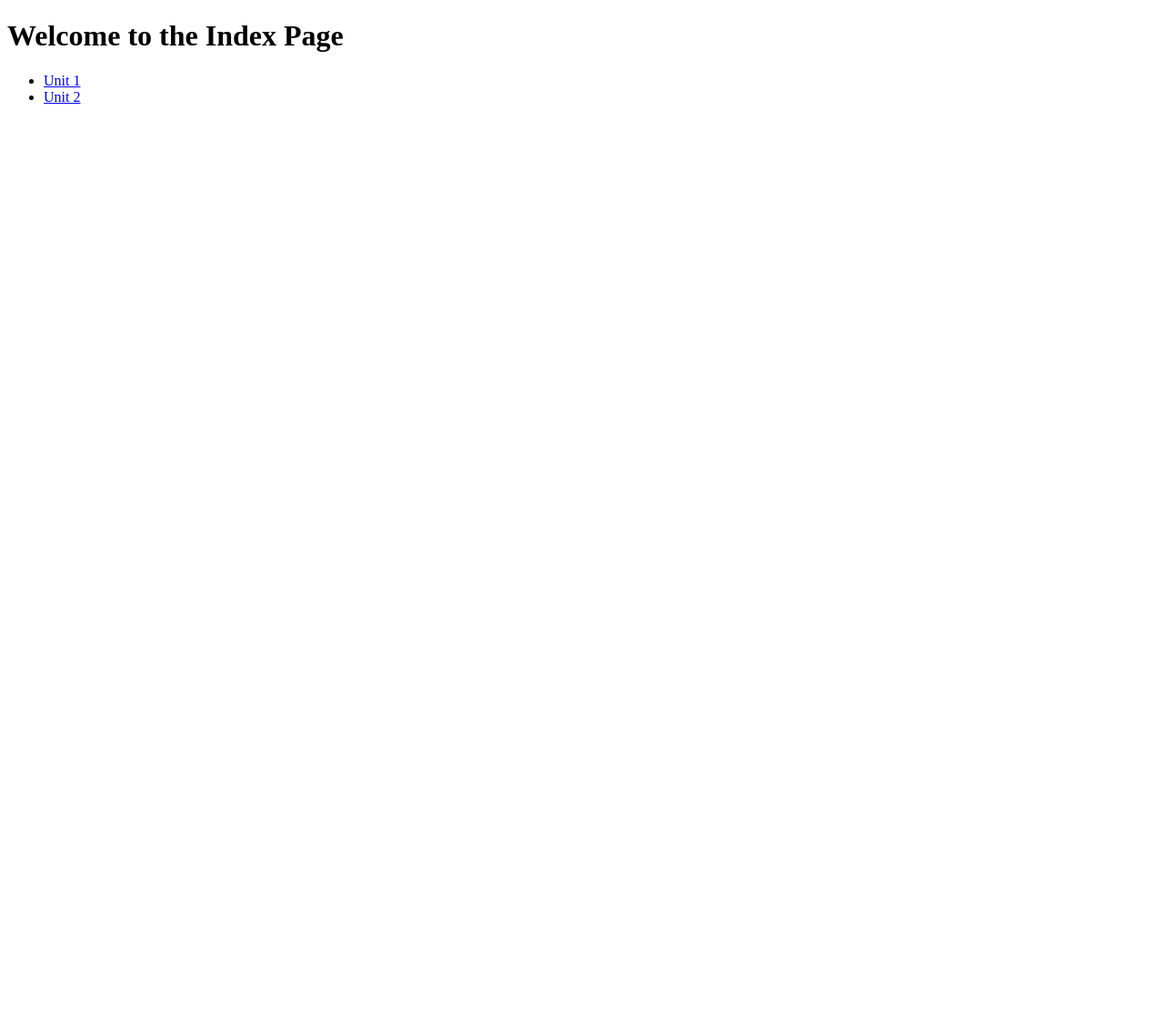
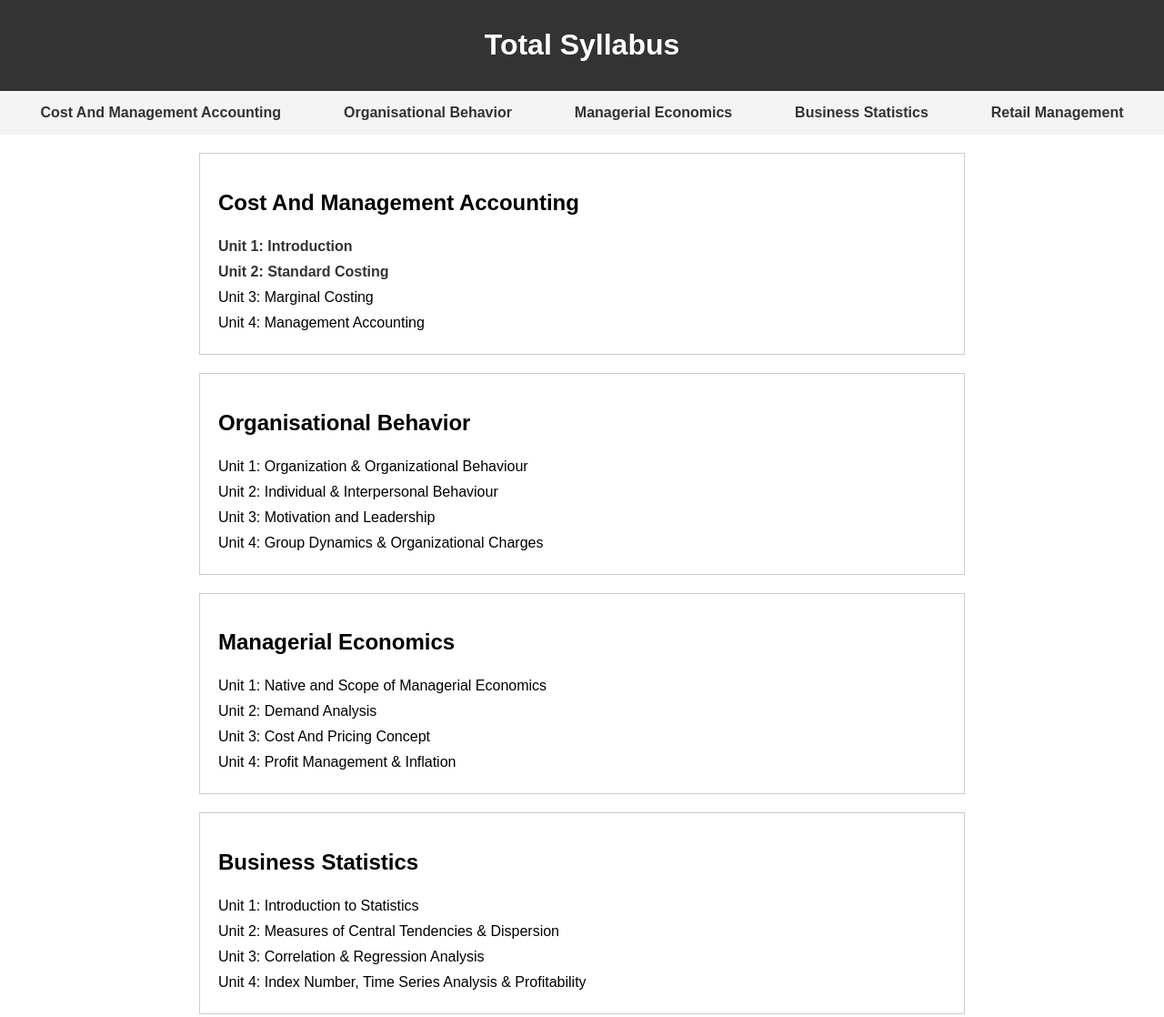
Before and after one commit to UmairAhmad981/myProject, a plain HTML site: page index.html in a window 1280 px wide. Shown: the top 1118 px of the page at 91% size. Before the commit the page ends 800 px from the top, so only its background shows below. Drawn offline with Linux system fonts and the light colour scheme.

Commit message:
Update index.html

```diff
--- a/index.html
+++ b/index.html
@@ -1,15 +1,128 @@
 <!DOCTYPE html>
 <html lang="en">
   <head>
-    <meta charset="UTF-8">
-    <meta name="viewport" content="width=device-width, initial-scale=1.0">
-    <title>Index</title>
+    <meta charset="UTF-8" />
+    <meta name="viewport" content="width=device-width, initial-scale=1.0" />
+    <title>Total Syllabus Index</title>
+    <style>
+      body {
+        font-family: Arial, sans-serif;
+        margin: 0;
+        padding: 0;
+      }
+      header {
+        background-color: #333;
+        color: #fff;
+        padding: 10px;
+        text-align: center;
+      }
+      nav {
+        background-color: #f4f4f4;
+        padding: 10px;
+      }
+      ul {
+        list-style-type: none;
+        padding: 0;
+        margin: 0;
+      }
+      li {
+        padding: 5px 0;
+        transition: transform 0.3s ease;
+      }
+      li a {
+        text-decoration: none;
+        color: #333;
+        font-weight: bold;
+        transition: color 0.3s ease;
+      }
+      li a:hover {
+        color: #555;
+      }
+      section {
+        padding: 20px;
+        margin-bottom: 20px;
+        border: 1px solid #ccc;
+        transition: transform 0.3s ease;
+      }
+      @media screen and (min-width: 768px) {
+        nav ul {
+          display: flex;
+          justify-content: space-around;
+        }
+        section {
+          margin: 20px auto;
+          max-width: 800px;
+        }
+        li:hover {
+          transform: scale(1.1);
+        }
+        section:hover {
+          transform: scale(1.05);
+        }
+      }
+    </style>
   </head>
   <body>
-    <h1>Welcome to the Index Page</h1>
+    <header>
+      <h1>Total Syllabus</h1>
+    </header>
+    <nav>
       <ul>
-        <li><a href="Unit1.html">Unit 1</a></li>
-        <li><a href="Unit2.html">Unit 2</a></li>
+        <li>
+          <a href="#cost_management_accounting"
+            >Cost And Management Accounting</a
+          >
+        </li>
+        <li><a href="#organisational_behavior">Organisational Behavior</a></li>
+        <li><a href="#managerial_economics">Managerial Economics</a></li>
+        <li><a href="#business_statistics">Business Statistics</a></li>
+        <li><a href="#retail_management">Retail Management</a></li>
       </ul>
+    </nav>
+    <section id="cost_management_accounting">
+      <h2>Cost And Management Accounting</h2>
+      <ul>
+        <li><a href="Unit1.html">Unit 1: Introduction</a></li>
+        <li><a href="Unit2.html">Unit 2: Standard Costing</a></li>
+        <li>Unit 3: Marginal Costing</li>
+        <li>Unit 4: Management Accounting</li>
+      </ul>
+    </section>
+    <section id="organisational_behavior">
+      <h2>Organisational Behavior</h2>
+      <ul>
+        <li>Unit 1: Organization & Organizational Behaviour</li>
+        <li>Unit 2: Individual & Interpersonal Behaviour</li>
+        <li>Unit 3: Motivation and Leadership</li>
+        <li>Unit 4: Group Dynamics & Organizational Charges</li>
+      </ul>
+    </section>
+    <section id="managerial_economics">
+      <h2>Managerial Economics</h2>
+      <ul>
+        <li>Unit 1: Native and Scope of Managerial Economics</li>
+        <li>Unit 2: Demand Analysis</li>
+        <li>Unit 3: Cost And Pricing Concept</li>
+        <li>Unit 4: Profit Management & Inflation</li>
+      </ul>
+    </section>
+    <section id="business_statistics">
+      <h2>Business Statistics</h2>
+      <ul>
+        <li>Unit 1: Introduction to Statistics</li>
+        <li>Unit 2: Measures of Central Tendencies & Dispersion</li>
+        <li>Unit 3: Correlation & Regression Analysis</li>
+        <li>Unit 4: Index Number, Time Series Analysis & Profitability</li>
+      </ul>
+    </section>
+    <section id="retail_management">
+      <h2>Retail Management</h2>
+      <ul>
+        <li>Unit 1: An Introduction to Retailing</li>
+        <li>Unit 2: Operational Dimensions in Retailing</li>
+        <li>Unit 3: Store Design and Layout</li>
+        <li>Unit 4: Merchandising and Store Atmospherics</li>
+      </ul>
+    </section>
   </body>
 </html>
```
Lines whose indentation alone changed are shown as unchanged.
